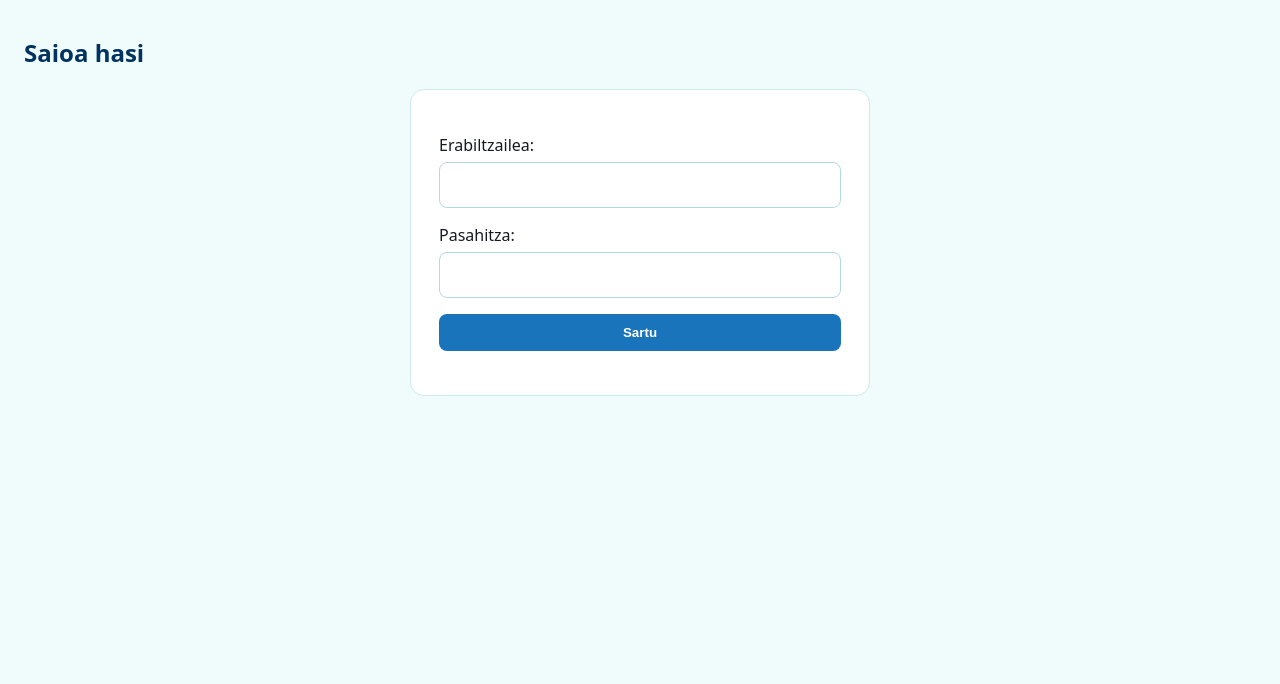
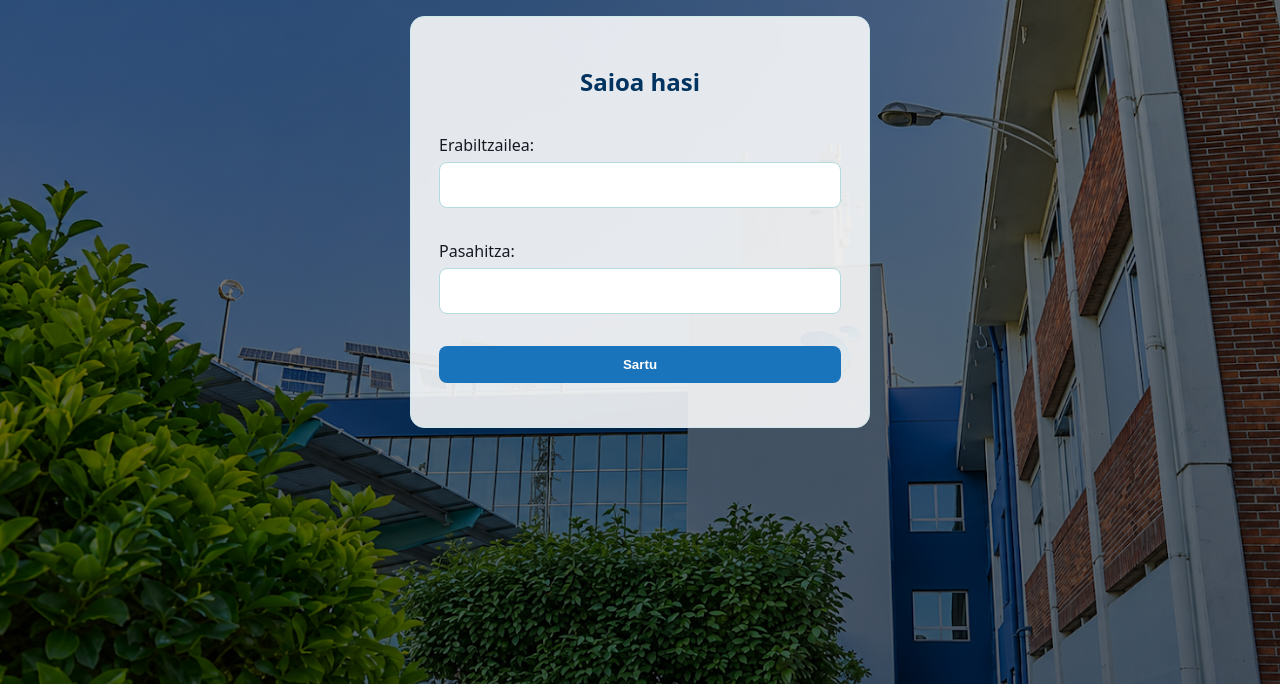
Before and after one commit to huugoo-v/E1T1-3WAG2, a PHP site: page /frontend/login.html in a window 1280 px wide. Shown: the top 684 px of the page. Run offline with PHP 8.4, Linux system fonts and the light colour scheme.

Commit message:
Css erdi amaituta astelean jarraitu

```diff
--- a/frontend/css/styles.css
+++ b/frontend/css/styles.css
@@ -8,11 +8,31 @@ html {
 }
 
 body {
+  position: relative;
   margin: 0;
   padding: 16px 24px;
   background: #f0fbfc;
   color: #161922;
   font-family: system-ui, Arial, sans-serif;
+}
+body::before {
+    content: "";
+    position: fixed;
+    top: 0;
+    left: 0;
+    width: 100%;
+    height: 100%;
+
+    /* Combina un degradado negro semi-transparente con la imagen */
+    background-image:
+        linear-gradient(rgba(0, 0, 0, 0.5), rgba(0, 0, 0, 0.6)),
+        url('../img/santutzi2.webp');
+
+    background-size: cover;
+    background-position: center;
+    background-repeat: no-repeat;
+    z-index: -1; /* Mantiene la imagen detrás del contenido */
+
 }
 
 a {
@@ -67,12 +87,14 @@ header a:last-child {
 
 /* Formularios */
 form {
+  display: grid;
   max-width: 460px;
   margin: 0 auto;
   padding: 28px;
-  background: #fff;
+  background: #ffffffde;
   border: 1px solid #cfeaec;
   border-radius: 14px;
+
 }
 
 input,
@@ -687,6 +709,7 @@ h1,
 h2,
 h3 {
   color: #00335f;
+  text-align: center;
 }
 header a:last-child:hover {
   border-color: #00bec4;
--- a/frontend/login.html
+++ b/frontend/login.html
@@ -5,12 +5,14 @@
     <meta name="viewport" content="width=device-width, initial-scale=1.0" />
     <title>Saioa hasi</title>
     <link rel="stylesheet" href="css/styles.css" />
+    <link rel="shortcut icon" href="./img/Logotipo_abstracto_de_gota_orgánica-removebg-preview.png" />
     <script src="js/login.js" defer></script>
   </head>
   <body>
-    <h2>Saioa hasi</h2>
+
     <p id="errorea" role="alert"></p>
     <form id="loginForm">
+      <h2>Saioa hasi</h2>
       <p>
         <label for="erabiltzaile">Erabiltzailea:</label><br />
         <input
```
Also changed, not shown: frontend/img/Logotipo_abstracto_de_gota_orgánica-removebg-preview.png (added), frontend/img/logofavicon.png (added), frontend/img/santurtzi.webp (added), frontend/img/santutzi2.webp (added).
